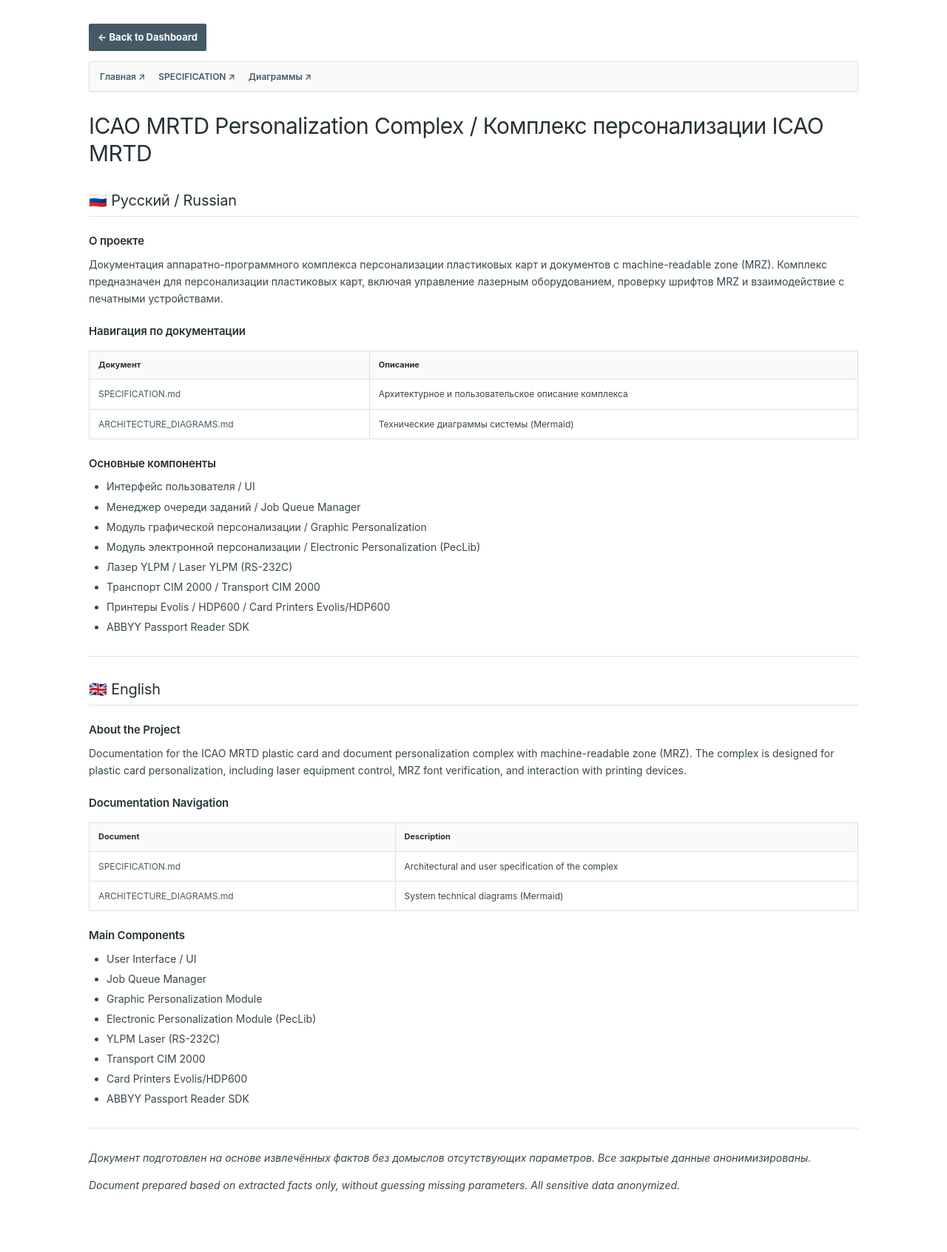
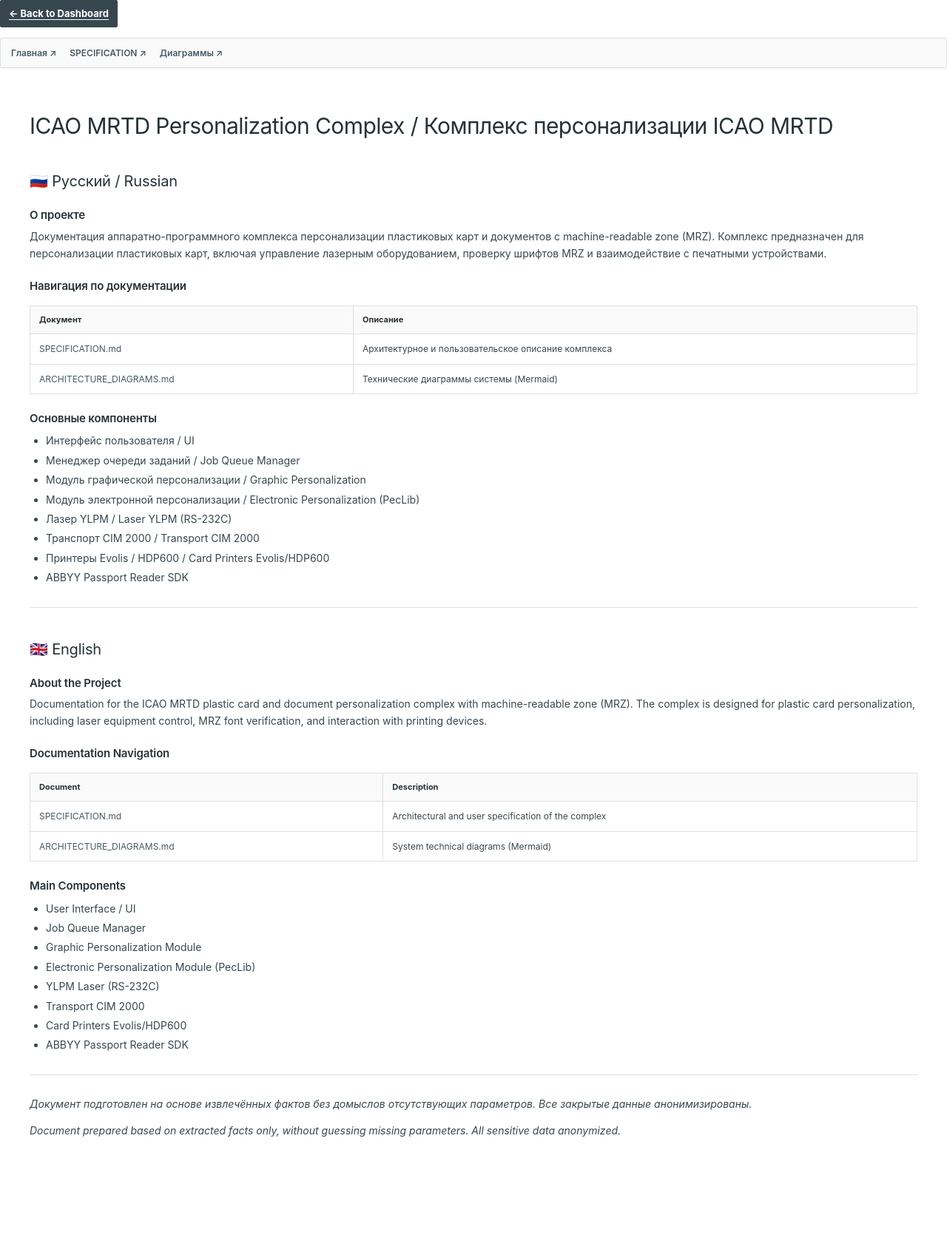
Before and after one commit to ekatmoz88-alt/icao-mrtd-documentation, a Jekyll site: the page built from README.md, in a window 1280 px wide. Shown: the whole page at 74% size. Built offline with Jekyll 4.4.1, drawn with Linux system fonts in a browser that asks for light colours; our own code applies the rules of GitHub Pages for plain Markdown files; after the commit the page ends 1619 px from its top, so only the background shows below that.

Commit message:
Match ICAO MRTD typography and spacing to API portfolio reference

```diff
--- a/_layouts/default.html
+++ b/_layouts/default.html
@@ -27,9 +27,8 @@
     html { scroll-behavior: smooth; }
 
     body {
-      max-width: 1120px;
-      margin: 0 auto;
-      padding: 32px 40px 64px;
+      margin: 0;
+      padding: 0;
       background: var(--surface);
       color: var(--text);
       font: 14px/1.6 Inter, -apple-system, BlinkMacSystemFont, "Segoe UI", Arial, sans-serif;
@@ -38,18 +37,23 @@
     }
 
     .content {
+      width: 100%;
+      max-width: none;
       min-width: 0;
+      padding: 32px 40px 64px;
       overflow-wrap: anywhere;
+      text-align: left;
     }
 
     h1, h2, h3, h4, h5, h6 {
+      margin-top: 0;
       color: var(--ink);
       line-height: 1.25;
       letter-spacing: -.01em;
     }
 
     h1 {
-      margin: 0 0 20px;
+      margin: 0 0 12px;
       font-size: clamp(25px, 2.4vw, 30px);
       line-height: 1.25;
       letter-spacing: -.02em;
@@ -57,15 +61,16 @@
     }
 
     h2 {
-      margin: 32px 0 14px;
-      padding-bottom: 8px;
-      border-bottom: 1px solid var(--line);
+      margin: 44px 0 10px;
+      padding: 0;
+      border: 0;
       font-size: 20px;
+      letter-spacing: -.01em;
       font-weight: 400;
     }
 
     h3 {
-      margin: 24px 0 10px;
+      margin: 24px 0 8px;
       font-size: 15px;
       font-weight: 600;
     }
@@ -79,14 +84,14 @@
     p, li {
       color: var(--text);
       font-size: 14px;
-      line-height: 1.65;
+      line-height: 1.6;
     }
 
     p { margin: 0 0 14px; }
 
     ul, ol {
       margin: 10px 0 18px;
-      padding-left: 24px;
+      padding-left: 22px;
     }
 
     li { margin: 4px 0; }
@@ -244,7 +249,8 @@
     }
 
     @media (max-width: 760px) {
-      body { padding: 26px 22px 52px; }
+      body { padding: 0; }
+      .content { padding: 28px 24px 56px; }
       .nav-panel { gap: 8px 14px; }
       table { display: block; overflow-x: auto; }
       th, td { padding: 9px 10px; }
@@ -252,8 +258,9 @@
     }
 
     @media (max-width: 520px) {
-      body { padding: 22px 14px 42px; }
-      h2 { margin-top: 26px; }
+      body { padding: 0; }
+      .content { padding: 34px 18px 54px; }
+      h2 { margin-top: 36px; }
       pre { padding: 12px; }
       .nav-panel { align-items: flex-start; flex-direction: column; }
     }
```
